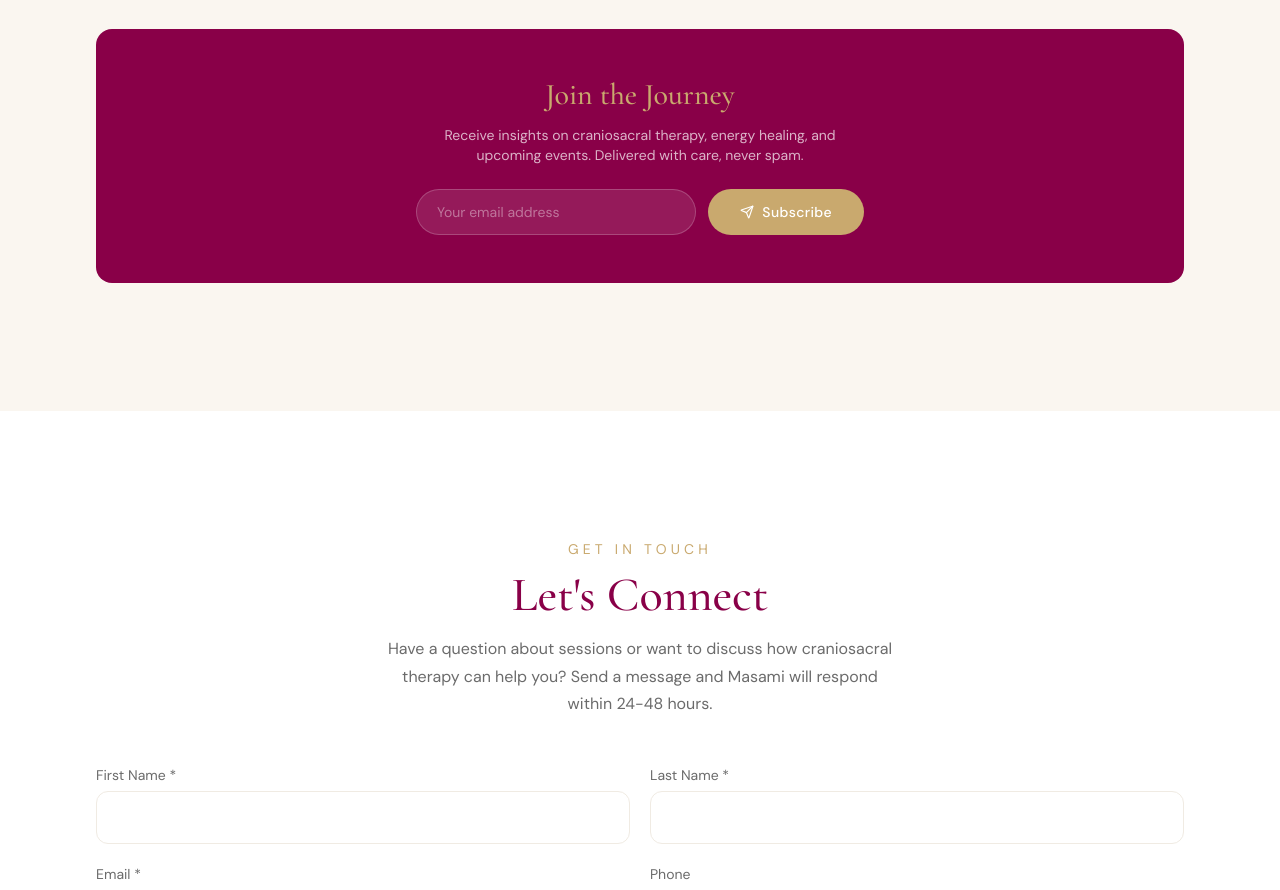
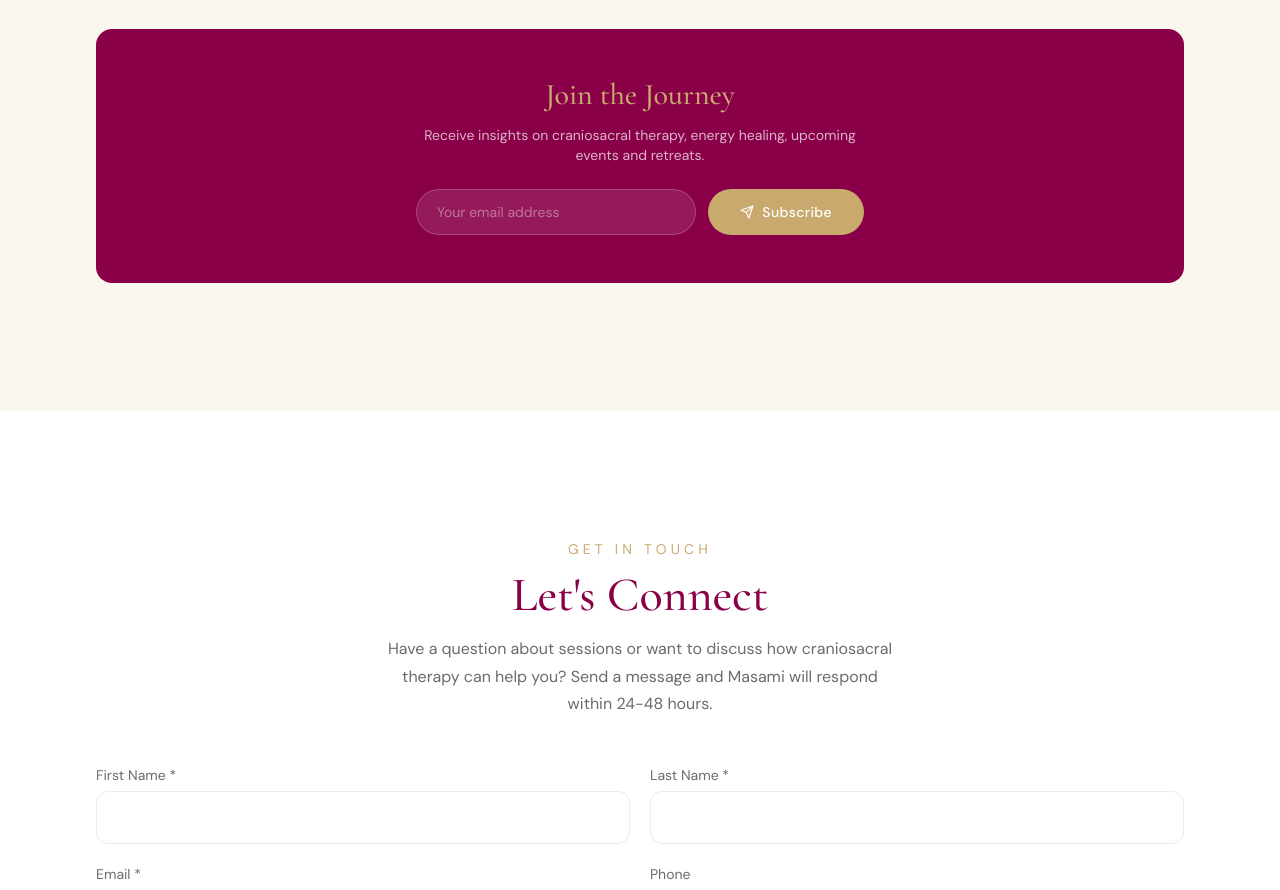
Before and after one commit to pentagonalcycles/masami, a Next.js app: page / in a window 1280 px wide. Shown: the part 6720-7610 px from the top of the page. Built offline with nearby package versions, Linux system fonts and the light colour scheme.

Commit message:
fix: update newsletter signup text to include retreats

```diff
--- a/src/components/NewsletterSignup.tsx
+++ b/src/components/NewsletterSignup.tsx
@@ -23,8 +23,8 @@ export function NewsletterSignup() {
         Join the Journey
       </h3>
       <p className="text-white/70 mb-6 max-w-md mx-auto text-sm">
-        Receive insights on craniosacral therapy, energy healing, and upcoming
-        events. Delivered with care, never spam.
+        Receive insights on craniosacral therapy, energy healing, upcoming events
+        and retreats.
       </p>
       {status === "success" ? (
         <p className="text-gold font-medium">
```
